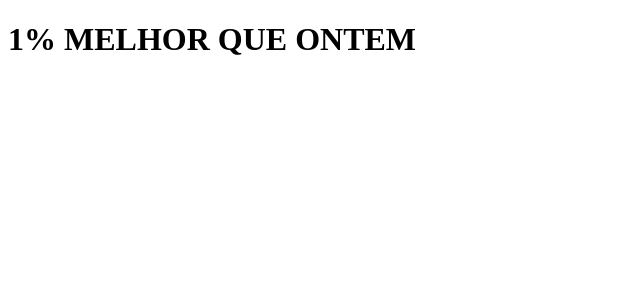
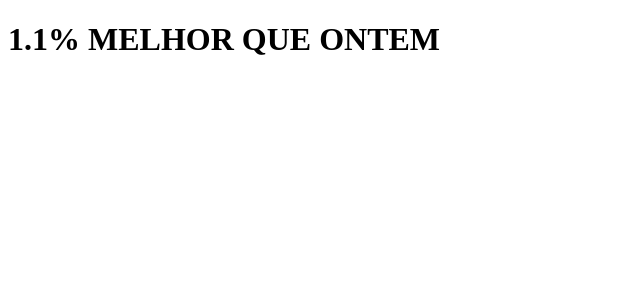
Before and after one commit to rivalent/miau-hub, a Next.js app: page / in a window 1280 px wide. Shown: the top 300 px of the page, without its empty margins (0-640 px from the left). Built offline with nearby package versions, Linux system fonts and the light colour scheme.

Commit message:
modifica a frase

```diff
--- a/pages/index.js
+++ b/pages/index.js
@@ -1,5 +1,5 @@
 function Home() {
-    return <h1>1% MELHOR QUE ONTEM</h1>
+    return <h1>1.1% MELHOR QUE ONTEM</h1>
 }
 
 export default Home;
```
